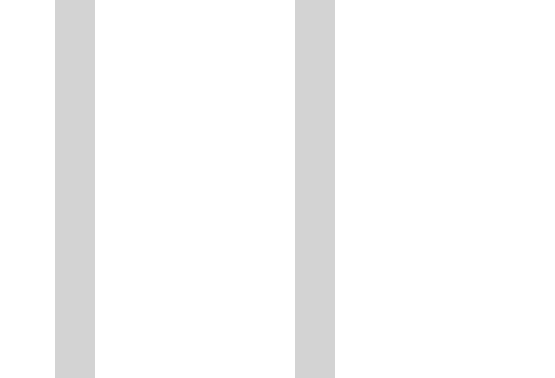
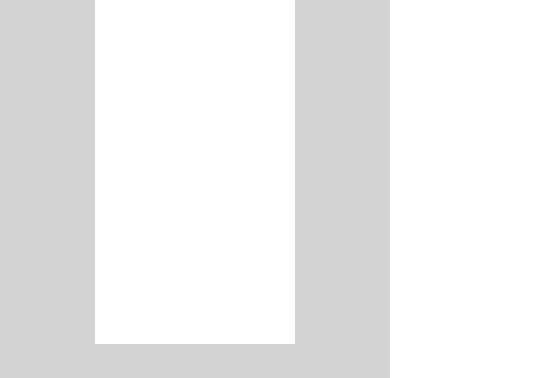
Before and after one commit to pawelberowski/To_do_app, a plain HTML site: page index.html in a window 390 px wide. Shown: the part 233-611 px from the top of the page, 555 px wide, since content can reach past the window. Drawn offline with Linux system fonts and the light colour scheme.

Commit message:
Created responsive display for smaller screens

```diff
--- a/index.html
+++ b/index.html
@@ -4,6 +4,7 @@
         <meta charset="UTF-8">
         <title>To Do</title>
         <link href="style.css" rel="stylesheet" />
+        <meta name="viewport" content="width=device-width, initial-scale=1">
     </head>
     <body>
         <div class="wrapper">
--- a/style.css
+++ b/style.css
@@ -10,7 +10,6 @@ html {
 
 body {
     margin: 0;
-    height: 100%;
 }
 
 .wrapper {
@@ -40,3 +39,19 @@ body {
     width: 200px;
     overflow: auto;
 }
+
+@media (max-width: 720px) {
+    .task-area {
+        width: 100%;
+        display: flex;
+        flex-direction: column;
+        justify-content: flex-start;
+        align-items: center;
+    }
+}
+
+@media (min-width: 721px) {
+    body{
+        height: 100%;
+    }
+}
```
